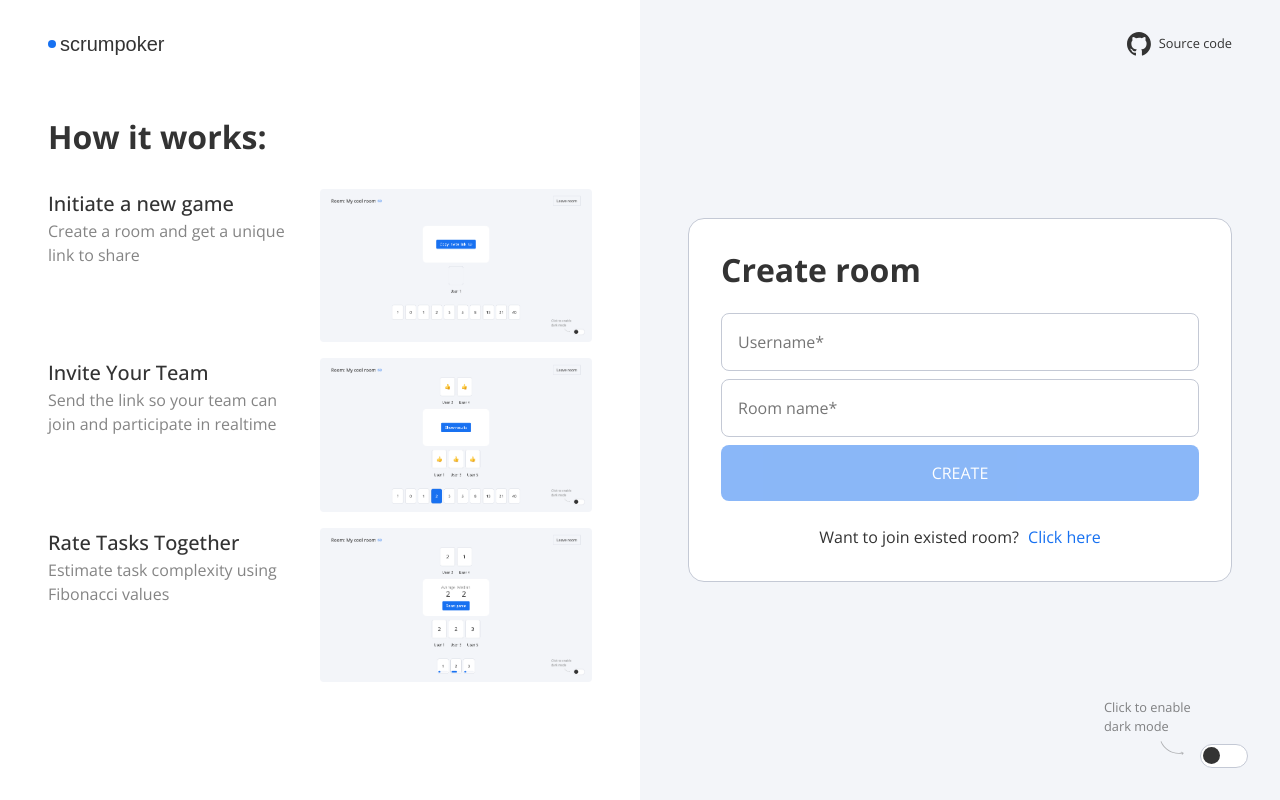
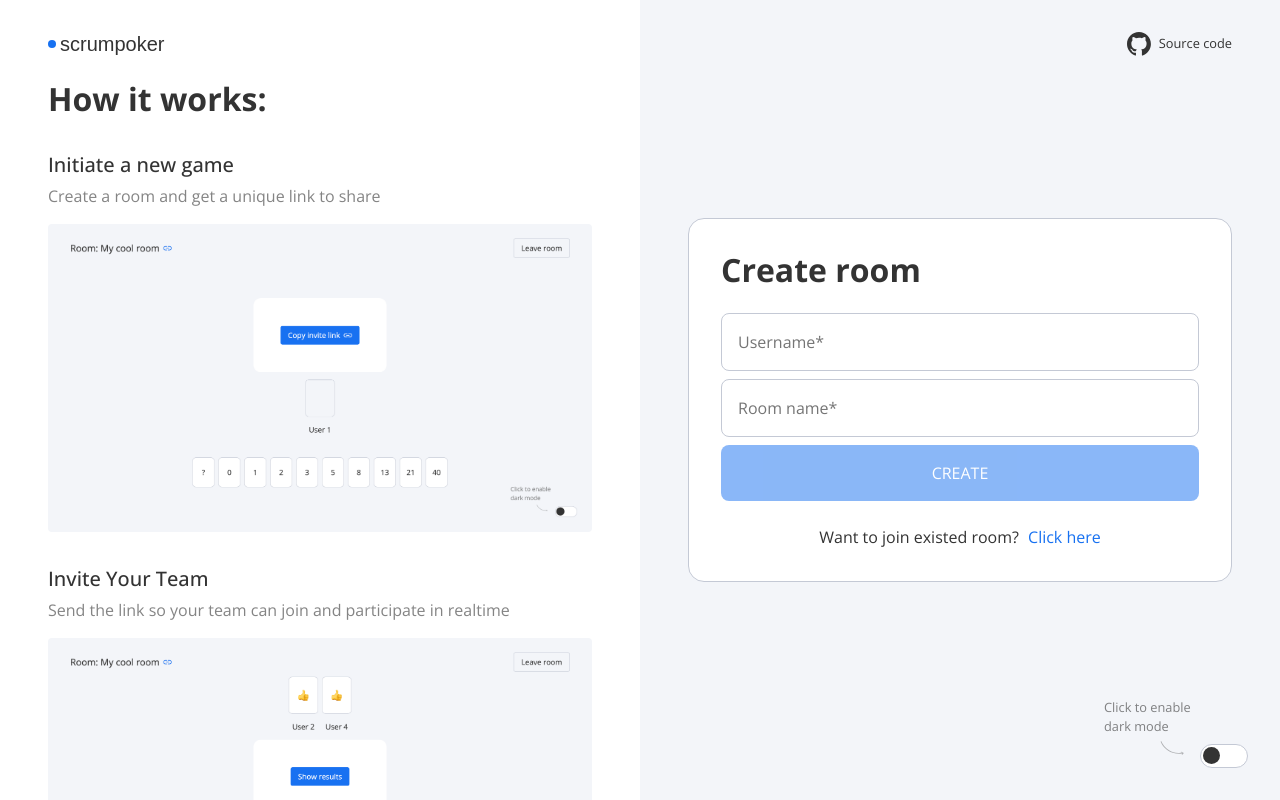
Before and after one commit to MichaelNotych/scrumpoker-monorepo, a Vue app in the folder client/: page / in a window 1280 px wide. Built offline with nearby package versions, Linux system fonts and the light colour scheme; no server answers.

Commit message:
feat: update onboarding view

```diff
--- a/client/src/components/CustomButton.vue
+++ b/client/src/components/CustomButton.vue
@@ -3,7 +3,7 @@ defineProps({
 	type: {
 		type: String,
 		default: "primary",
-		validator: (value) => ["primary", "secondary"].includes(value)
+		validator: (value) => ["primary", "secondary", "hint"].includes(value)
 	},
 	size: {
 		type: String,
@@ -13,11 +13,15 @@ defineProps({
 	isLoading: {
 		type: Boolean,
 		default: false
+	},
+	buttonType: {
+		type: String,
+		default: 'submit',
 	}
 })
 </script>
 <template>
-	<button class="btn" :class="`btn_${type} btn_${size} ${isLoading ? 'loading' : ''}`">
+	<button class="btn" :class="`btn_${type} btn_${size} ${isLoading ? 'loading' : ''}`" :type="buttonType">
 		<slot></slot>
 	</button>
 </template>
@@ -83,6 +87,16 @@ defineProps({
 	background-color: var(--background-color-light);
 }
 
+.btn_hint {
+	border: 1px solid var(--background-color-light);
+	color: var(--text-color);
+	background-color: var(--background-color-light);
+}
+
+.btn_hint:hover {
+	background-color: var(--background-color);
+}
+
 .btn.loading {
 	position: relative;
 	pointer-events: none;
--- a/client/src/views/HomeView.vue
+++ b/client/src/views/HomeView.vue
@@ -1,22 +1,29 @@
 <script setup>
 import ViewWrapper from '@/components/ViewWrapper.vue';
 import RoomForm from '@/components/RoomForm.vue';
-import { onMounted } from 'vue';
+import { ref } from 'vue';
+import CustomButton from '@/components/CustomButton.vue';
 
-// todo: add dark theme screenshots
-onMounted(() => {
-	document.title = '.scrumpoker';
-})
+const showMobileHelp = ref(false);
+const mobileHelpHandler = () => {
+	showMobileHelp.value = !showMobileHelp.value
+}
 </script>
 
 <template>
 	<ViewWrapper>
 		<div class="hero">
 			<div class="hero__form">
-				<RoomForm/>
+				<RoomForm />
+				<CustomButton class="hero__help" type="hint" button-type="button" :onclick="mobileHelpHandler">
+					How it works?
+				</CustomButton>
 			</div>
-			<div class="hero__intro">
+			<div :class="`hero__intro ${showMobileHelp ? 'visible' : ''}`">
 				<h2 class="hero__title">How it works:</h2>
+				<CustomButton class="hero__close" type="hint" button-type="button" :onclick="mobileHelpHandler">
+					X
+				</CustomButton>
 				<ul class="hero__list">
 					<li class="hero__item">
 						<div class="hero__info">
@@ -66,6 +73,34 @@ onMounted(() => {
 	margin: auto;
 }
 
+.hero__help {
+	display: none;
+}
+
+@media (max-width: 760px) {
+	.hero__help {
+		display: block;
+		position: absolute;
+		left: 2rem;
+        bottom: 2rem;
+	}
+}
+
+.hero__close {
+	display: none;
+}
+
+@media (max-width: 760px) {
+	.hero__close {
+		display: block;
+        position: absolute;
+        right: 2rem;
+        top: 1.5rem;
+        z-index: 7;
+        font-size: 24px;
+	}
+}
+
 .hero__intro {
 	max-width: 50%;
 	width: 100%;
@@ -73,20 +108,39 @@ onMounted(() => {
 	display: flex;
 	flex-direction: column;
 	justify-content: center;
-	padding: 5rem 3rem;
+	padding: 5rem 3rem 0rem 3rem;
+	overflow: hidden;
+	height: 100vh;
 }
 
 @media (max-width: 960px) {
 	.hero__intro {
-		padding: 2rem;
+		padding: 5rem 2rem 0rem;
 	}
 }
 
 @media (max-width: 760px) {
 	.hero__intro {
+		height: auto;
 		max-width: 100%;
 		margin-top: 2rem;
 		padding: 2rem 2rem 8rem;
+	}
+
+	.hero__intro {
+		margin: 0;
+		position: absolute;
+		left: 0;
+		top: 0;
+		z-index: 3;
+		opacity: 0;
+		pointer-events: none;
+		transition: opacity 0.3s;
+	}
+
+	.hero__intro.visible {
+		opacity: 1;
+		pointer-events: inherit;
 	}
 }
 
@@ -99,24 +153,38 @@ onMounted(() => {
 @media (max-width: 760px) {
 	.hero__title {
 		font-size: 1.5rem;
-		margin-bottom: 1rem;
+		margin-bottom: 3rem;
 	}
 }
 
 .hero__list {
 	display: flex;
 	flex-direction: column;
-	gap: 1rem;
+	gap: 2rem;
 	margin: 0;
 	padding: 0;
 	list-style: none;
-	width: 100%;
+	max-height: calc(100vh - 100px);
+	height: 100%;
+	overflow-y: auto;
+	padding-right: 20px;
+	margin-right: -20px;
+	width: calc(100% + 20px);
+	position: relative;
+	padding-bottom: 30px;
+}
+
+@media (max-width: 760px) {
+	.hero__list {
+		max-height: none;
+	}
 }
 
 .hero__item {
 	display: flex;
 	align-items: flex-start;
 	gap: 1rem;
+	flex-direction: column;
 }
 
 @media (max-width: 480px) {
@@ -126,24 +194,14 @@ onMounted(() => {
 }
 
 .hero__info {
-	width: 50%;
-}
-
-@media (max-width: 480px) {
-	.hero__info {
-		width: 100%;
-	}
+	display: flex;
+	flex-direction: column;
+	gap: 0.25rem;
 }
 
 .hero__img {
-	width: 50%;
+	width: 100%;
 	border-radius: 0.25rem;
-}
-
-@media (max-width: 480px) {
-	.hero__img {
-		width: 100%;
-	}
 }
 
 .hero__subtitle {
```
